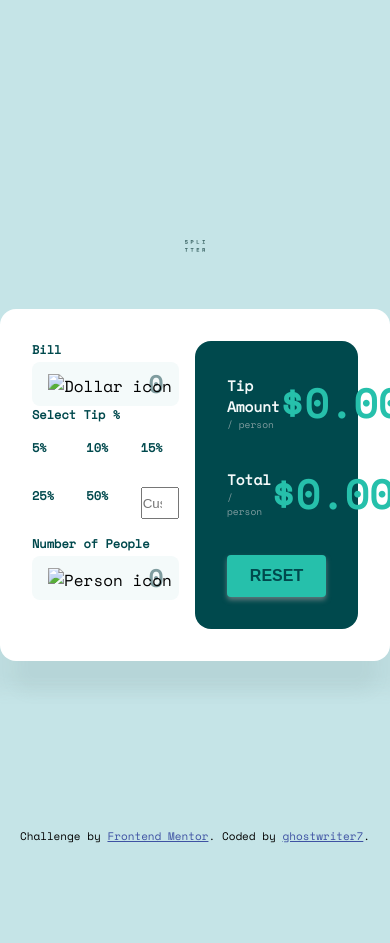
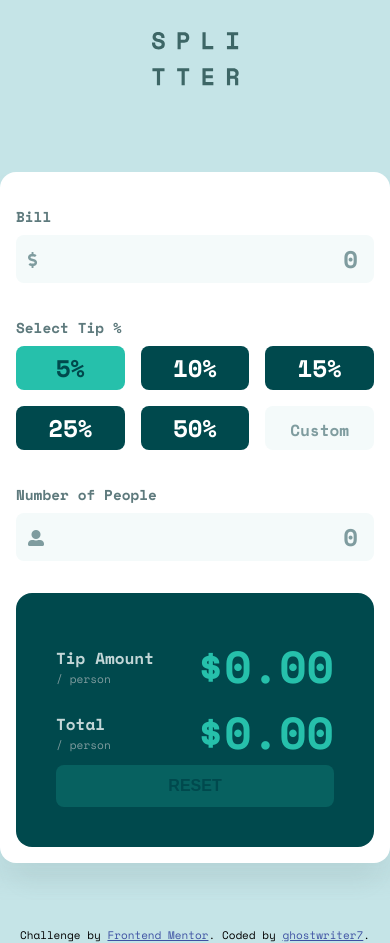
Before and after one commit to ghostwriter7/Tip-calculator-app, a plain HTML site: page index.html in a window 390 px wide. Before the commit the page ends 844 px from the top, so only its background shows below. Drawn offline with nearby package versions, Linux system fonts and the light colour scheme.

Commit message:
Upload right files
I accidentally uploaded files from my first attempt at that challenge.

```diff
--- a/index.html
+++ b/index.html
@@ -4,7 +4,6 @@
     <meta charset="UTF-8" />
     <meta name="viewport" content="width=device-width, initial-scale=1.0" />
     <!-- displays site properly based on user's device -->
-    <link rel="stylesheet" type="text/css" href="style.css" />
 
     <link
       rel="icon"
@@ -12,6 +11,7 @@
       sizes="32x32"
       href="./images/favicon-32x32.png"
     />
+    <link rel="stylesheet" href="style.css" type="text/css" />
     <script src="script.js" defer></script>
     <title>Frontend Mentor | Tip calculator app</title>
 
@@ -25,88 +25,77 @@
         color: hsl(228, 45%, 44%);
       }
     </style>
+    <link
+      rel="stylesheet"
+      href="https://cdnjs.cloudflare.com/ajax/libs/font-awesome/5.15.4/css/all.min.css"
+      integrity="sha512-1ycn6IcaQQ40/MKBW2W4Rhis/DbILU74C1vSrLJxCq57o941Ym01SwNsOMqvEBFlcgUa6xLiPY/NS5R+E6ztJQ=="
+      crossorigin="anonymous"
+      referrerpolicy="no-referrer"
+    />
   </head>
   <body>
-    <header></header>
+    <header><img src="images/logo.svg" /></header>
+
     <main>
-      <div class="app">
-        <div class="left">
-          <form>
-            <div class="inputIcons">
-              <label for="bill">Bill</label>
-              <span
-                ><img src="images/icon-dollar.svg" alt="Dollar icon"
-              /></span>
-              <label class="wrongData hidden">Wrong Data!</label>
+      <section>
+        <form id="form">
+          <div class="form-control">
+            <label class="label__header" for="bill">Bill</label>
+            <i class="fas fa-dollar-sign icon"></i>
             <input
-                class="input"
-                type="text"
-                name="bill"
+              class="input-field"
+              type="number"
+              placeholder="0"
               id="bill"
-                placeholder="0"
             />
+
+            <small></small>
           </div>
-            <div>
-              <label for="tip">Select Tip %</label>
-              <div class="wrapper">
-                <input type="radio" id="5" value="0.05" name="percentage" />
-                <label for="5">5%</label>
-                <input type="radio" value="0.1" name="percentage" id="10" />
-                <label for="10">10%</label>
-                <input
-                  type="radio"
-                  class="btn active"
-                  value="0.15"
-                  name="percentage"
-                  id="15"
-                />
-                <label for="15">15%</label>
-                <input type="radio" value="0.25" name="percentage" id="25" />
-                <label for="25">25%</label>
-                <input type="radio" value="0.5" name="percentage" id="50" />
-                <label for="50">50%</label>
-                <input
-                  type="number"
-                  name="percentage"
-                  id="custom"
-                  placeholder="Custom..."
-                />
+          <div class="form-control tip">
+            <label class="label__header">Select Tip %</label>
+            <div class="wrapper__options">
+              <input type="radio" id="5%" name="percentage" value="0.05" />
+              <label for="5%" value="5%">5%</label>
+              <input type="radio" id="10%" name="percentage" value="0.1" />
+              <label for="10%">10%</label>
+              <input type="radio" id="15%" name="percentage" value="0.15" />
+              <label for="15%">15%</label>
+              <input type="radio" id="25%" name="percentage" value="0.25" />
+              <label for="25%">25%</label>
+              <input type="radio" id="50%" name="percentage" value="0.5" />
+              <label for="50%">50%</label>
+              <input type="number" id="custom" placeholder="Custom" />
+              <small></small>
             </div>
           </div>
-
-            <div class="inputIcons">
-              <label for="people">Number of People</label>
-              <span class
-                ><img src="images/icon-person.svg" alt="Person icon"
-              /></span>
-              <label class="wrongData hidden">Wrong Data!</label>
+          <div class="form-control">
+            <label class="label__header" for="people">Number of People</label>
+            <i class="fas fa-user-alt icon"></i>
             <input
-                class="input"
+              class="input-field"
+              placeholder="0"
+              type="number"
               id="people"
-                type="text"
-                name="people"
-                placeholder="0"
             />
+            <small></small>
           </div>
         </form>
-        </div>
-
-        <div class="right">
-          <div>
-            <div class="grid">
+      </section>
+      <section>
+        <div class="container">
+          <div class="wrapper">
             <div class="label">Tip Amount</div>
             <div class="unit">/ person</div>
-              <div class="total tipAmount">$0.00</div>
+            <div class="value" id="tipPerPerson">$0.00</div>
           </div>
-            <div class="grid">
+          <div class="wrapper">
             <div class="label">Total</div>
             <div class="unit">/ person</div>
-              <div class="total sum">$0.00</div>
+            <div class="value" id="totalPerPerson">$0.00</div>
           </div>
         </div>
-          <button id="reset" class="reset">Reset</button>
-        </div>
-      </div>
+        <button id="reset">Reset</button>
+      </section>
     </main>
 
     <footer>
--- a/script.js
+++ b/script.js
@@ -1,77 +1,140 @@
-const form = document.querySelector("form");
-const billEl = document.querySelector("#bill");
-const tipEl = document.querySelector(".wrapper");
-const peopleEl = document.querySelector("#people");
+const form = document.getElementById("form");
 
-const tipAmount = document.querySelector(".tipAmount");
-const total = document.querySelector(".sum");
-const reset = document.querySelector(".reset");
+const billInputField = document.getElementById("bill");
+const radioBtns = document.querySelectorAll('input[name="percentage"');
+const customOption = document.querySelector("#custom");
+const peopleInputField = document.getElementById("people");
+const tipAmount = document.getElementById("tipPerPerson");
+const totalAmount = document.getElementById("totalPerPerson");
+const resetBtn = document.getElementById("reset");
 
-let tip = 0.15;
+let percentage = 0.05;
 
-// tipEl.addEventListener("click", function (e) {
-//   if (!e.target.classList.contains("btn")) return;
-//   if (e.target.classList.contains("custom")) {
-//     e.target.classList.add("hidden");
-//     document.querySelector("input.customInput").classList.remove("hidden");
-//   }
-//   console.log(e.target);
-// });
+init();
+resetBtn.addEventListener("click", init);
 
-// const checkData = function (inputField) {
-//   if (
-//     !Number.isFinite(+inputField.value.trim()) ||
-//     +inputField.value.trim() < 0 ||
-//     inputField.value.trim() === ""
-//   ) {
-//     inputField.previousElementSibling.classList.remove("hidden");
-//     inputField.style.border = "3px solid red";
+radioBtns.forEach((input) => {
+  input.addEventListener("click", () => {
+    customOption.value = "";
+    input.closest(".form-control").className = "form-control";
+    percentage = +input.value;
+  });
+});
 
-//     return false;
-//   } else {
-//     inputField.previousElementSibling.classList.add("hidden");
-//     inputField.style.border = "3px solid green";
+customOption.addEventListener("click", () => {
+  radioBtns.forEach((option) => {
+    option.checked = false;
+  });
+});
 
-//     return true;
-//   }
-// };
+customOption.addEventListener("keyup", (e) => {
+  if (e.key === "Tab") return;
+  else percentage = +customOption.value / 100;
+});
 
-// form.addEventListener("submit", function (e) {
-//   e.preventDefault();
-//   const billValidation = checkData(billEl);
-//   const peopleValidation = checkData(peopleEl);
-//   if (!billValidation || !peopleValidation) return;
-//   const bill = billEl.value;
-//   const people = peopleEl.value;
-//   const tipAmount = console.log(billEl.value, peopleEl.value);
-// });
+form.addEventListener("change", () => (resetBtn.disabled = false));
+window.addEventListener("keydown", (e) => {
+  resetBtn.disabled = false;
+  if (e.key === "Enter") {
+    if (!checkInputs()) return;
 
-//User inputs bill value
+    const bill = +billInputField.value;
+    const numOfPeople = +peopleInputField.value;
 
-//Check if data is safe
+    const { tipPerPerson, totalPerPerson } = calcPerPerson(
+      bill,
+      percentage,
+      numOfPeople
+    );
 
-//User selects appropiate tip %
+    updateSummaryPanel(tipPerPerson, totalPerPerson);
+  }
+});
 
-//If regular button - update variable with percentage
+function checkInputs() {
+  const bill = billInputField.value.trim();
+  const numOfPeople = peopleInputField.value.trim();
 
-//If custom button, display input field
+  if (bill === "") {
+    setErrorFor(billInputField, "Can't be empty!");
+  } else if (+bill <= 0) {
+    setErrorFor(billInputField, "Must be a positive integer!");
+  } else {
+    setSuccessFor(billInputField);
+  }
 
-//Check if data is safe
+  if (numOfPeople === "") {
+    setErrorFor(peopleInputField, "Can't be empty!");
+  } else if (numOfPeople <= 0) {
+    setErrorFor(peopleInputField, "Must be a positive integer!");
+  } else {
+    setSuccessFor(peopleInputField);
+  }
 
-//User types amount of people
+  //If radio inputs are UNCHECKED, #CUSTOM must be focused, so function checks its value
+  if ([...radioBtns].every((option) => !option.checked)) {
+    const customValue = customOption.value.trim();
+    if (customValue === "" || customValue <= 0) {
+      setErrorFor(customOption);
+      customOption.classList.add("error");
+      customOption.classList.remove("success");
+    } else {
+      setSuccessFor(customOption);
+      customOption.classList.remove("error");
+      customOption.classList.add("success");
+    }
+  } else {
+    customOption.classList.remove("error");
+    customOption.classList.remove("success");
+  }
 
-//Check if data is safe
+  if (
+    [...document.querySelectorAll(".form-control")].some((control) =>
+      control.classList.contains("error")
+    )
+  )
+    return false;
+  else return true;
+}
 
-//User types enter
-//Display errors if any occured
+function setErrorFor(input, msg = "") {
+  const formControl = input.closest(".form-control");
+  formControl.className = "form-control error";
+  formControl.querySelector("small").innerText = msg;
+}
 
-//If OK:
-//Calc tip amount per person
+function setSuccessFor(input) {
+  const formControl = input.closest(".form-control");
+  formControl.className = "form-control success";
+  formControl.querySelector("small").innerText = "";
+}
 
-//Display tip amount per person
+function calcPerPerson(bill, percentage, numOfPeople) {
+  const tipPerPerson = (bill / numOfPeople) * percentage;
+  const totalPerPerson = bill / numOfPeople + tipPerPerson;
+  return {
+    tipPerPerson: tipPerPerson,
+    totalPerPerson: totalPerPerson,
+  };
+}
 
-//Calc total (tip + bill) per person
+function updateSummaryPanel(tipPerPerson, totalPerPerson) {
+  tipAmount.innerText = `$${tipPerPerson.toFixed(2)}`;
+  totalAmount.innerText = `$${totalPerPerson.toFixed(2)}`;
+}
 
-//Display total (tip + bill) per person
-
-//User clicks reset - bring all to ZERO
+function init() {
+  billInputField.value = "";
+  customOption.value = "";
+  peopleInputField.value = "";
+  updateSummaryPanel(0, 0);
+  radioBtns.forEach((option) => {
+    option.checked = false;
+  });
+  [...radioBtns][0].checked = true;
+  percentage = +[...radioBtns][0].value;
+  document
+    .querySelectorAll(".form-control")
+    .forEach((control) => (control.className = "form-control"));
+  resetBtn.disabled = true;
+}
--- a/style.css
+++ b/style.css
@@ -1,15 +1,14 @@
-@import url("https://fonts.googleapis.com/css2?family=Space+Mono&display=swap");
+@import url("https://fonts.googleapis.com/css2?family=Space+Mono:wght@400;700&display=swap");
 
 :root {
-  --strong: hsl(172, 67%, 45%);
-  --dark-cyan: hsl(183, 100%, 15%);
-  --dark-grayish-cyan-01: hsl(186, 14%, 43%);
-  --dark-grayish-cyan-02: hsl(184, 14%, 56%);
-  --light-grayish-cyan-01: hsl(185, 41%, 84%);
-  --light-grayish-cyan-02: hsl(189, 41%, 97%);
+  --primary-cyan: hsl(172, 67%, 45%);
+  --neutral-dark-cyan: hsl(183, 100%, 15%);
+  --neutral-dark-grayish-01: hsl(186, 14%, 43%);
+  --neutral-dark-grayish-02: hsl(184, 14%, 56%);
+  --neutral-light-grayish-01: hsl(185, 41%, 84%);
+  --neutral-light-grayish-02: hsl(189, 41%, 97%);
+  --neutral-white: hsl(0, 0%, 100%);
 }
-
-/* - Font size (form inputs): 24px */
 
 * {
   margin: 0;
@@ -19,13 +18,18 @@
 
 body {
   font-family: "Space Mono", sans-serif;
+  display: flex;
+  flex-direction: column;
+  justify-content: center;
+  row-gap: 3rem;
+  align-items: center;
+  min-height: 100vh;
   position: relative;
-  min-height: 100vh;
-  display: flex;
-  align-items: center;
-  justify-content: center;
-  flex-direction: column;
-  background-color: var(--light-grayish-cyan-01);
+  background-color: var(--neutral-light-grayish-01);
+}
+
+header {
+  margin-block: 2rem;
 }
 
 footer {
@@ -33,190 +37,208 @@ footer {
   bottom: 0;
 }
 
-header {
-  background: url("images/logo.svg");
-  background-size: contain;
-  background-repeat: no-repeat;
-  background-position: center center;
-  width: 5vw;
-  height: 5vh;
-  margin: 5vh;
+main {
+  width: min(100%, 800px);
+  display: flex;
+  justify-content: center;
+  gap: 1rem;
+  padding: 2rem;
+  background-color: var(--neutral-white);
+  overflow: hidden;
+  border-radius: 1rem;
+  box-shadow: -15px 20px 20px hsla(184, 14%, 56%, 0.1),
+    15px 20px 20px hsla(184, 14%, 56%, 0.1);
+}
+@media screen and (max-width: 800px) {
+  main {
+    flex-direction: column;
+    padding: 1rem;
+    margin-bottom: 5rem;
+  }
 }
 
-main {
-  max-width: 1000px;
+main > section {
+  flex-basis: 100%;
 }
 
-.app {
+form {
   display: flex;
-  padding: 2rem;
-  background-color: white;
-  border-radius: 1rem;
-  box-shadow: -15px 30px 15px hsla(184, 14%, 56%, 0.1),
-    15px 30px 15px hsla(184, 14%, 56%, 0.1);
+  flex-direction: column;
+  justify-content: space-between;
+  height: 100%;
+  padding-block: 1rem;
 }
 
-.left {
-  width: 50%;
-  margin-right: 0.5rem;
+.form-control {
+  position: relative;
+}
+
+.success input[type="number"],
+input.success {
+  border: 2px solid rgb(46, 224, 46) !important;
+}
+.error input[type="number"],
+input.error {
+  border: 2px solid red !important;
+}
+.error small {
+  display: inline-block;
+  position: absolute;
+  color: red;
+}
+form > .form-control:nth-child(2) {
+  margin-block: 2rem;
+}
+
+.label__header {
+  color: var(--neutral-dark-grayish-01);
+  font-weight: 700;
+  font-size: 0.9rem;
+  display: inline-block;
+  margin-bottom: 0.5rem;
+}
+
+input::-webkit-outer-spin-button,
+input::-webkit-inner-spin-button {
+  -webkit-appearance: none;
+  margin: 0;
+}
+
+input[type="number"] {
+  -moz-appearance: textfield;
+}
+
+.wrapper__options {
+  display: grid;
+  grid-template-columns: repeat(3, minmax(0, 1fr));
+  grid-gap: 1rem;
+}
+
+input[type="radio"],
+small {
+  display: none;
+}
+
+input[type="radio"] + label {
+  text-align: center;
+  background-color: var(--neutral-dark-cyan);
+  color: var(--neutral-white);
+  font-weight: 700;
+  font-size: 1.5rem;
+  padding-block: 0.25rem;
+  border-radius: 0.5rem;
+  cursor: pointer;
+}
+
+input[type="radio"]:checked + label {
+  background-color: var(--primary-cyan);
+  color: var(--neutral-dark-cyan);
+}
+input[type="number"] {
+  padding-inline: 1rem;
+}
+input#custom {
+  font-family: inherit;
+  color: var(--neutral-dark-cyan);
+  background-color: var(--neutral-light-grayish-02);
+  border: 0;
+  border-radius: 0.5rem;
+  font-size: 1.3rem;
+  font-weight: 700;
+  text-align: right;
+}
+input:focus {
+  outline: none;
+}
+input::placeholder {
+  text-align: center;
+  color: var(--neutral-dark-grayish-02);
+}
+input#custom::placeholder {
+  font-size: 1rem;
+}
+.input-field::placeholder {
+  text-align: right;
+}
+
+.input-field {
+  width: 100%;
+  font-family: inherit;
+  font-weight: 700;
+  color: var(--neutral-dark-cyan);
+  font-size: 24px;
+  line-height: 3rem;
+  text-align: right;
+  background-color: var(--neutral-light-grayish-02);
+  padding-inline: 1rem;
+  border: 0;
+  border-radius: 0.5rem;
+  display: block;
+}
+.icon {
+  position: absolute;
+  left: 12px;
+  bottom: 15px;
+  color: var(--neutral-dark-grayish-02);
+}
+
+section:last-of-type {
+  background-color: var(--neutral-dark-cyan);
+  border-radius: 1rem;
+  padding: 2.5rem;
   display: flex;
   flex-direction: column;
   justify-content: space-between;
 }
 
-.left > div {
-  margin: 1rem;
+.wrapper {
+  display: grid;
+  grid-template-areas:
+    "label value"
+    "unit value";
+  grid-template-columns: 1fr 1fr;
 }
-
-.left input[type="radio"] {
-  display: none;
+.label {
+  grid-area: label;
+  align-self: flex-end;
+  color: var(--neutral-light-grayish-02);
+  font-weight: 700;
+  opacity: 0.8;
 }
-.left label {
-  display: block;
-  font-size: 0.75rem;
-  margin-bottom: 0.25rem;
-  color: var(--dark-cyan);
+.unit {
+  grid-area: unit;
+  color: var(--neutral-dark-grayish-02);
+  font-size: 0.7rem;
+}
+.value {
+  grid-area: value;
+  align-self: center;
+  justify-self: end;
+  color: var(--primary-cyan);
+  font-size: 2.8rem;
   font-weight: 700;
 }
 
-.left label.wrongData {
-  position: absolute;
-  right: 0;
-  top: 0;
-  color: red;
+button {
+  background-color: var(--primary-cyan);
+  color: var(--neutral-dark-cyan);
+  padding-block: 0.75rem;
+  border: 0;
+  border-radius: 0.5rem;
+  text-transform: uppercase;
+  font-weight: 700;
+  font-size: 1rem;
+  cursor: pointer;
 }
-.left label.hidden {
-  display: none;
+button:hover {
+  background-color: var(--neutral-light-grayish-01);
 }
 
-.left .input {
-  width: 100%;
-  font-size: 24px;
-  padding: 0.25rem 1rem;
-  border-radius: 0.5rem;
-  color: var(--dark-cyan);
-  font-weight: 700;
-  border: 0;
-  background-color: var(--light-grayish-cyan-02);
-  text-align: right;
-  font-family: inherit;
-}
-.left .input::placeholder {
-  color: var(--dark-grayish-cyan-02);
+button:active {
+  transform: scale(0.98);
 }
 
-.input:active,
-.input:focus {
-  outline: none;
+button:disabled {
+  cursor: not-allowed;
+  opacity: 0.2;
 }
-
-.left .inputIcons {
-  position: relative;
-}
-.left .inputIcons span {
-  position: absolute;
-  bottom: 0.5rem;
-  left: 1rem;
-}
-
-.left .wrapper {
-  display: grid;
-  grid-template-columns: repeat(3, minmax(0, 1fr));
-  grid-gap: 1rem;
-  grid-auto-rows: minmax(2rem, auto);
-  margin: 1rem 0;
-}
-
-.btn {
-  padding: 0.25rem 1.5rem;
-  border: 0;
-  border-radius: 0.5rem;
-  font-weight: 700;
-  color: white;
-  cursor: pointer;
-  font-family: inherit;
-  font-size: 1.3rem;
-  background-color: var(--dark-cyan);
-}
-.btn.custom {
-  padding: 0;
-  font-size: 1rem;
-  background-color: var(--light-grayish-cyan-02);
-  color: var(--dark-grayish-cyan-01);
-}
-
-.btn.active {
-  background-color: var(--strong);
-  color: var(--dark-cyan);
-}
-
-.btn:focus,
-.btn:active {
-  outline: none;
-}
-
-.hidden {
-  display: none;
-}
-
-.right {
-  width: 50%;
-  background-color: var(--dark-cyan);
-  padding: 2rem;
-  border-radius: 1rem;
-  margin-left: 0.5rem;
-  display: flex;
-  flex-direction: column;
-  justify-content: space-between;
-}
-
-.right .grid {
-  display: grid;
-  grid-template-columns: 1fr 1fr;
-  margin-bottom: 2rem;
-  font-size: 1rem;
-}
-
-.label {
-  grid-column: 1;
-  grid-row: 1;
-  color: var(--light-grayish-cyan-02);
-  font-weight: 700;
-  font-size: 0.9em;
-  align-self: flex-end;
-}
-.unit {
-  grid-column: 1;
-  grid-row: 2/3;
-  color: var(--dark-grayish-cyan-02);
-  font-size: 0.6em;
-  align-self: flex-start;
-}
-.total {
-  grid-column: 2;
-  grid-row: 1/3;
-  justify-self: end;
-  color: var(--strong);
-  font-size: 2.5em;
-  font-weight: 700;
-  align-self: center;
-}
-
-.right button:disabled {
-  opacity: 0.2;
-  cursor: not-allowed;
-}
-
-.right button {
-  border: 0;
-  border-radius: 0.25rem;
-  font-weight: 700;
-  width: 100%;
-  padding: 0.75rem 0;
-  text-transform: uppercase;
-  font-size: 1em;
-  background-color: var(--strong);
-  color: var(--dark-cyan);
-  box-shadow: 0px 3px 5px var(--dark-grayish-cyan-01);
-  cursor: pointer;
-}
```
Lines whose indentation alone changed are shown as unchanged.
